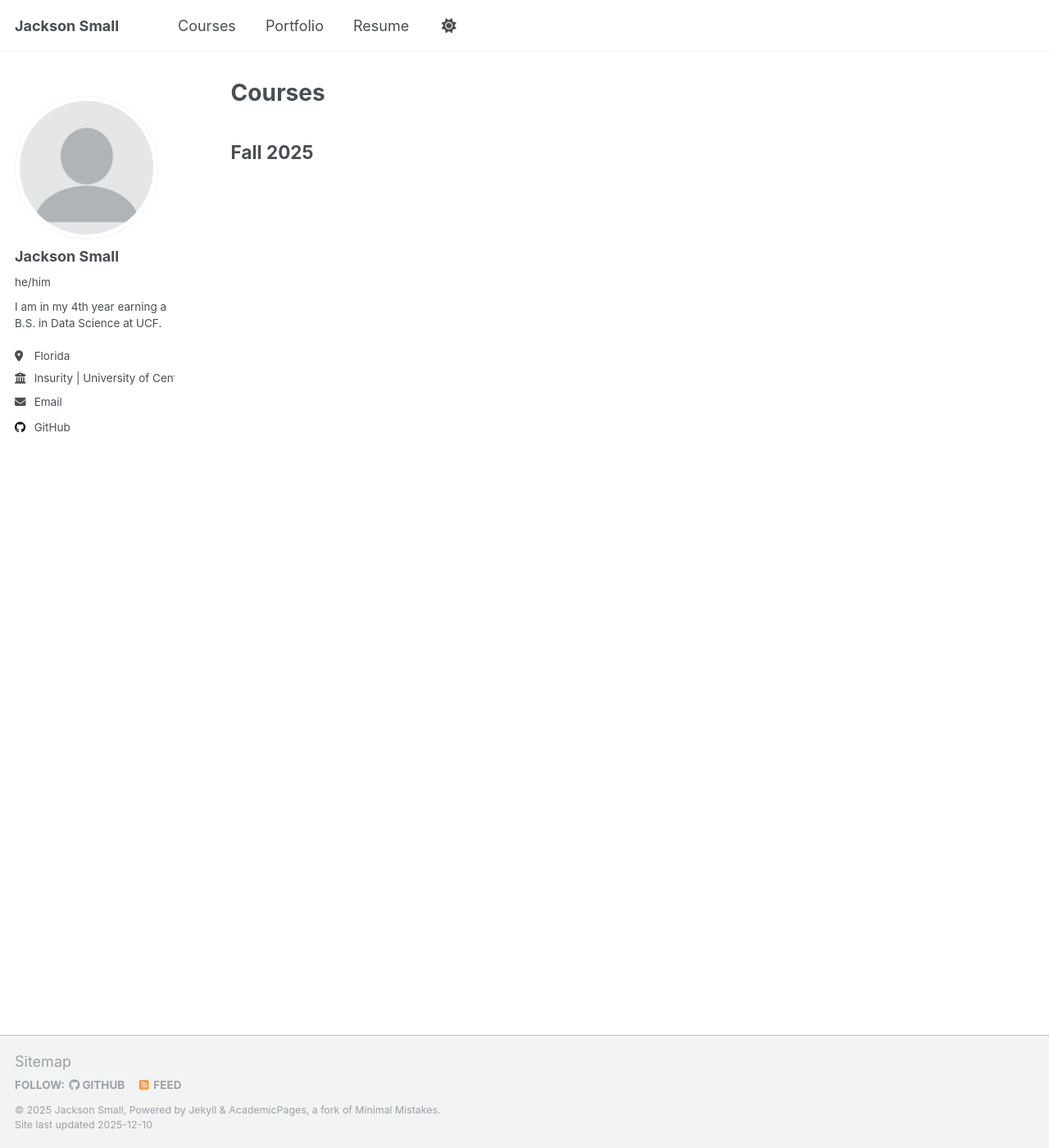
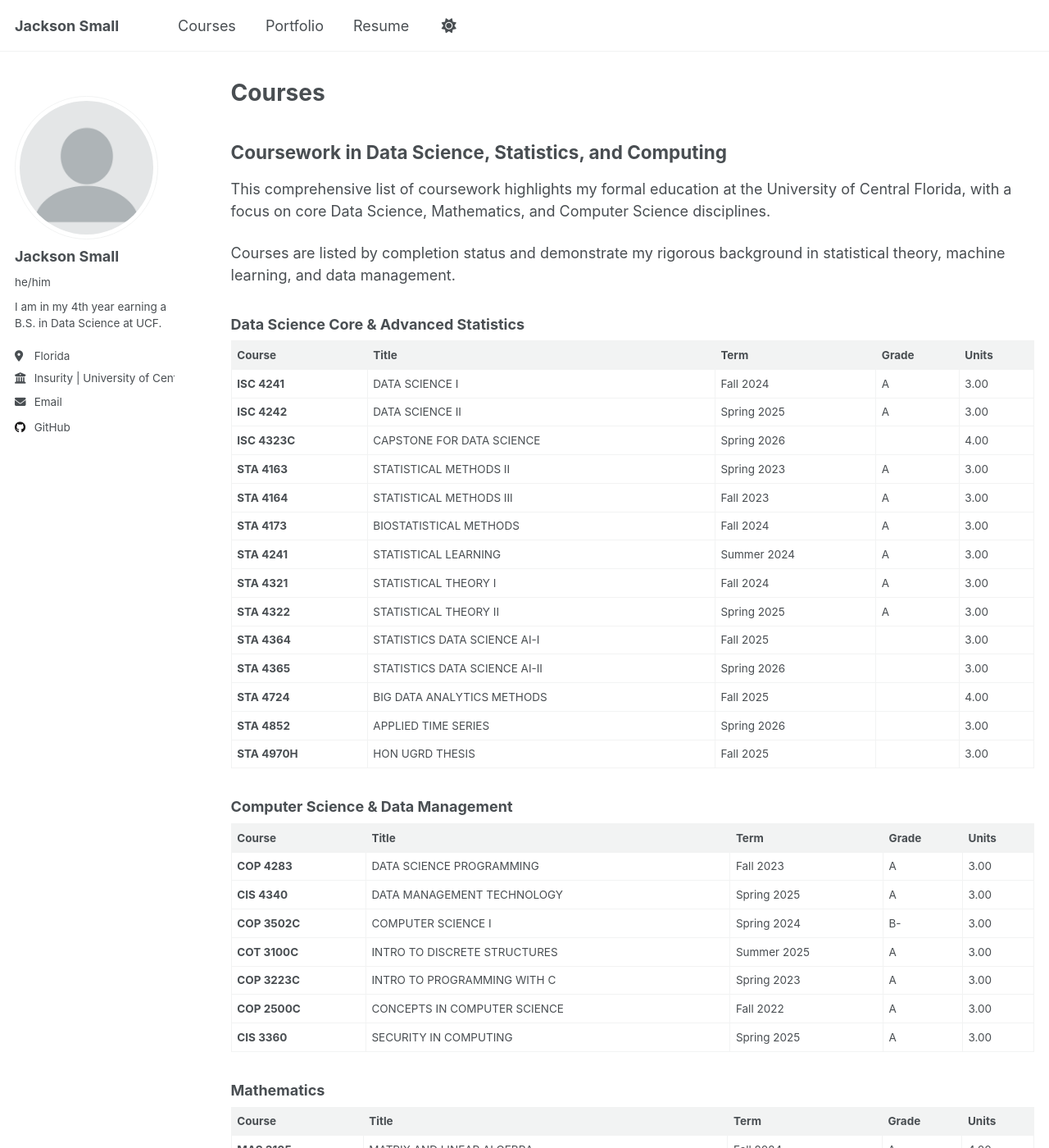
Before and after one commit to jacksonSmall/jacksonSmall.github.io, a Jekyll site: the page built from _pages/courses.md, in a window 1280 px wide and 1400 px high. Shown: the whole window at 82% size. Built offline with Jekyll 4.4.1, drawn with Linux system fonts in a browser that asks for light colours; a script that is not in the unit is left out; some of the changed text lies outside the part shown.

Commit message:
Expand coursework section with detailed listings
Added comprehensive coursework details in Data Science, Statistics, and Computing, including course titles, terms, grades, and units.

```diff
--- a/_pages/courses.md
+++ b/_pages/courses.md
@@ -12,6 +12,67 @@ author_profile: true
 {% endfor %}
 
 
+## Coursework in Data Science, Statistics, and Computing
 
-Fall 2025
--
+This comprehensive list of coursework highlights my formal education at the University of Central Florida, with a focus on core Data Science, Mathematics, and Computer Science disciplines.
+
+Courses are listed by completion status and demonstrate my rigorous background in statistical theory, machine learning, and data management.
+
+### Data Science Core & Advanced Statistics
+
+| Course | Title | Term | Grade | Units |
+| :--- | :--- | :--- | :--- | :--- |
+| **ISC 4241** | DATA SCIENCE I | Fall 2024 | A | 3.00 |
+| **ISC 4242** | DATA SCIENCE II | Spring 2025 | A | 3.00 |
+| **ISC 4323C** | CAPSTONE FOR DATA SCIENCE | Spring 2026 | | 4.00 |
+| **STA 4163** | STATISTICAL METHODS II | Spring 2023 | A | 3.00 |
+| **STA 4164** | STATISTICAL METHODS III | Fall 2023 | A | 3.00 |
+| **STA 4173** | BIOSTATISTICAL METHODS | Fall 2024 | A | 3.00 |
+| **STA 4241** | STATISTICAL LEARNING | Summer 2024 | A | 3.00 |
+| **STA 4321** | STATISTICAL THEORY I | Fall 2024 | A | 3.00 |
+| **STA 4322** | STATISTICAL THEORY II | Spring 2025 | A | 3.00 |
+| **STA 4364** | STATISTICS DATA SCIENCE AI-I | Fall 2025 | | 3.00 |
+| **STA 4365** | STATISTICS DATA SCIENCE AI-II | Spring 2026 | | 3.00 |
+| **STA 4724** | BIG DATA ANALYTICS METHODS | Fall 2025 | | 4.00 |
+| **STA 4852** | APPLIED TIME SERIES | Spring 2026 | | 3.00 |
+| **STA 4970H** | HON UGRD THESIS | Fall 2025 | | 3.00 |
+
+### Computer Science & Data Management
+
+| Course | Title | Term | Grade | Units |
+| :--- | :--- | :--- | :--- | :--- |
+| **COP 4283** | DATA SCIENCE PROGRAMMING | Fall 2023 | A | 3.00 |
+| **CIS 4340** | DATA MANAGEMENT TECHNOLOGY | Spring 2025 | A | 3.00 |
+| **COP 3502C** | COMPUTER SCIENCE I | Spring 2024 | B- | 3.00 |
+| **COT 3100C** | INTRO TO DISCRETE STRUCTURES | Summer 2025 | A | 3.00 |
+| **COP 3223C** | INTRO TO PROGRAMMING WITH C | Spring 2023 | A | 3.00 |
+| **COP 2500C** | CONCEPTS IN COMPUTER SCIENCE | Fall 2022 | A | 3.00 |
+| **CIS 3360** | SECURITY IN COMPUTING | Spring 2025 | A | 3.00 |
+
+### Mathematics
+
+| Course | Title | Term | Grade | Units |
+| :--- | :--- | :--- | :--- | :--- |
+| **MAS 3105** | MATRIX AND LINEAR ALGEBRA | Fall 2024 | A- | 4.00 |
+| **MAP 4191** | MATH. MODELING OF DATA | Fall 2025 | | 3.00 |
+| **MAC 2313** | CALC W ANALYTIC GEOMETRY III | Spring 2024 | C | 4.00 |
+| **MAC 2312** | CALC W ANALYTIC GEOMETRY II | Fall 2023 | C+ | 4.00 |
+| **MAC 2311C** | CALC WITH ANALYTIC GEOMETRY I | Summer 2023 | A | 4.00 |
+| **MAC 1140C** | PRE-CALCULUS ALGEBRA | Fall 2022 | A | 3.00 |
+| **MAC 1114C** | COLLEGE TRIGONOMETRY | Spring 2023 | A | 3.00 |
+| **STA 2023** | STATISTICAL METHODS I (AP) | Fall 2022 | S | 3.00 |
+
+### Other Relevant Coursework
+
+| Course | Title | Term | Grade | Units |
+| :--- | :--- | :--- | :--- | :--- |
+| **BSC 2010C** | BIOLOGY I | Fall 2022 | A | 4.00 |
+| **PHY 2048** | GEN PHYS USING CALCULUS I | Summer 2025 | A | 3.00 |
+| **PHY 2048L** | GEN PHYS USING CALCULUS I LAB | Summer 2025 | A | 1.00 |
+| **PSY 2012** | GENERAL PSYCHOLOGY (AP) | Fall 2022 | S | 3.00 |
+
+### Note on Grades
+
+* Grades for courses in Spring 2026, Fall 2025, and Summer 2025 are not yet available (in progress).
+
+* Grades of 'S' indicate satisfactory completion via Advanced Placement (AP) credit.
```
